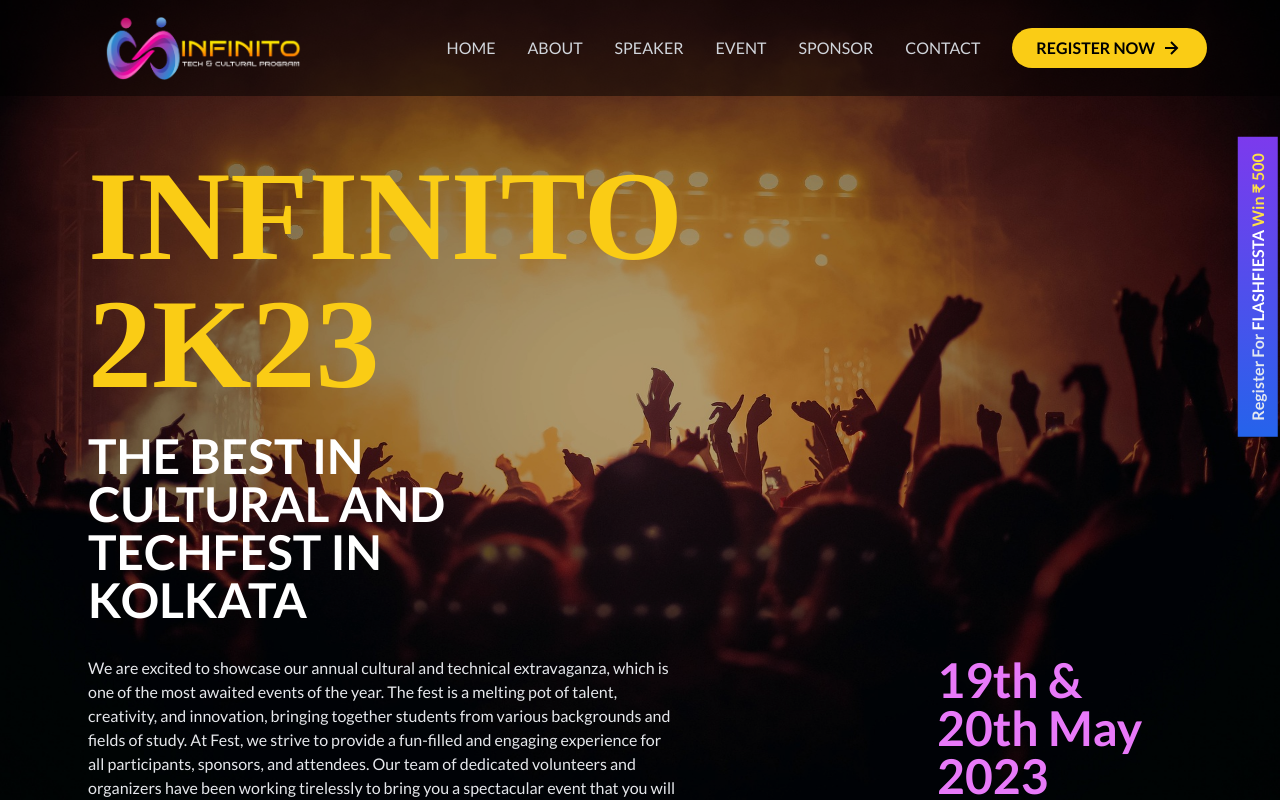
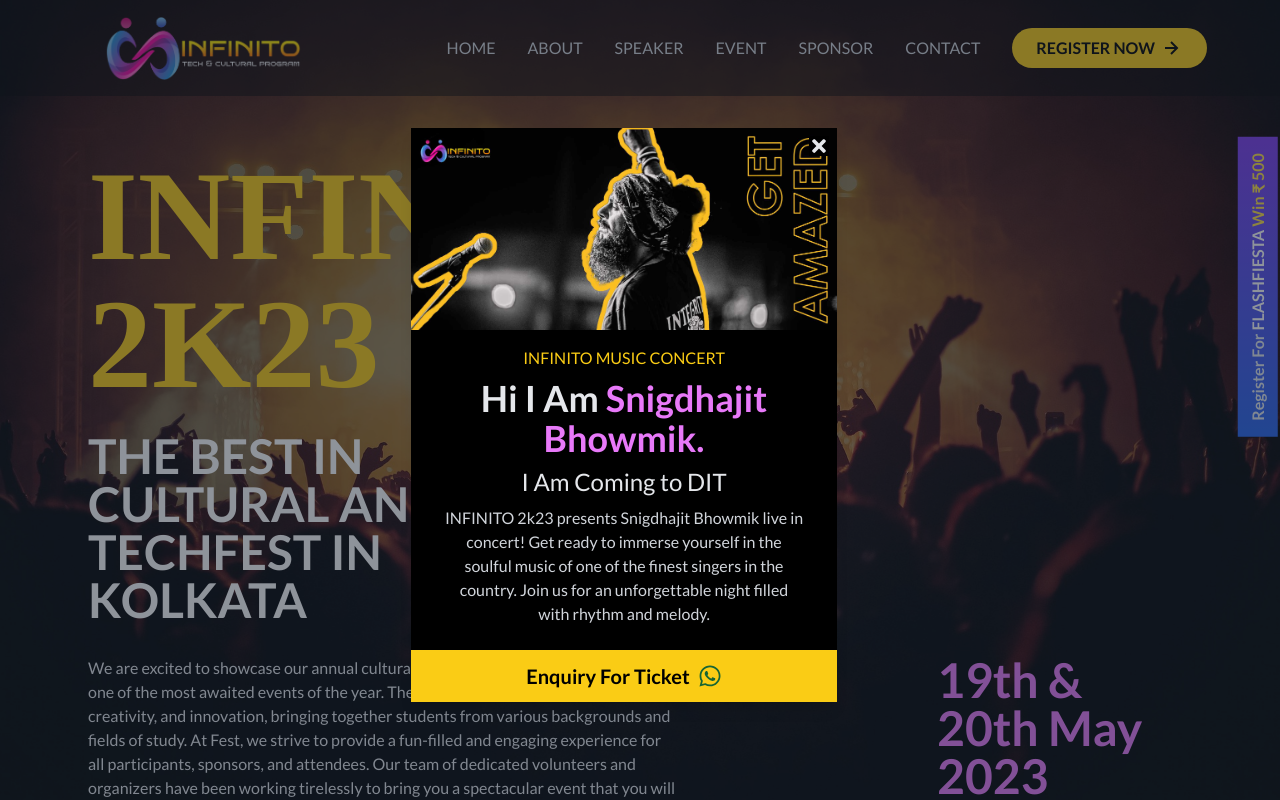
Before and after one commit to snahashisk/infinito2k24, a React (Create React App) app: page / in a window 1280 px wide. Shown: the top 800 px of the page. Built offline with nearby package versions, Linux system fonts and the light colour scheme; a web font is replaced by a local one.

Commit message:
added music concert

```diff
--- /dev/null
+++ b/src/components/Modal.jsx
@@ -0,0 +1,70 @@
+import React, { useState } from "react";
+import { FaTimes, FaWhatsapp } from "react-icons/fa";
+import singerPhoto from "../images/singerPhoto.jpg";
+
+function Modal() {
+  const [isShown, setIsShown] = useState(true);
+
+  const handleClose = () => {
+    setIsShown(false);
+  };
+
+  const openWhatsapp = () => {
+    const number = "8905671436";
+    const message = encodeURIComponent(
+      "Hi, I'm interested in attending the Snigdhajit Bhowmik music concert at INFINITO 2k23. Can you please let me know if tickets are still available and how much they cost? Thank you."
+    );
+    const url = `https://wa.me/${number}?text=${message}`;
+    window.open(url, "_blank");
+    setIsShown(false);
+  };
+
+  return (
+    isShown && (
+      <>
+        <div className="fixed inset-0 bg-gray-800 bg-opacity-50 z-40"></div>
+        <div className="bg-white fixed lg:w-1/3 lg:top-32 top-1/4 lg:right-1/3 mx-4 rounded-md shadow-lg z-50 ">
+          <button
+            className="absolute top-2 right-2 text-gray-600 hover:text-gray-800 focus:outline-none"
+            onClick={handleClose}
+          >
+            <FaTimes className="text-gray-200 text-xl bg-black" />
+          </button>
+          <div>
+            <div className="w-full overflow-hidden p-0 m-0">
+              <img
+                src={singerPhoto}
+                alt="Singdhajit Bhowmick"
+                className="h-1/6 p-0 m-0"
+              />
+            </div>
+
+            <div className="bg-black text-gray-200 p-0 text-center pt-4 flex flex-col gap-2">
+              <h1 className="text-yellow-400">INFINITO MUSIC CONCERT</h1>
+              <h2 className="text-4xl font-semibold">
+                Hi I Am{" "}
+                <span className="text-fuchsia-400">Snigdhajit Bhowmik. </span>
+              </h2>
+              <h2 className="text-2xl">I Am Coming to DIT</h2>
+              <p className="text-gray-300 px-8 pb-4">
+                INFINITO 2k23 presents Snigdhajit Bhowmik live in concert! Get
+                ready to immerse yourself in the soulful music of one of the
+                finest singers in the country. Join us for an unforgettable
+                night filled with rhythm and melody.
+              </p>
+              <button
+                className="bg-yellow-400 text-black py-3 text-xl font-semibold w-full flex justify-center items-center gap-2"
+                onClick={openWhatsapp}
+              >
+                Enquiry For Ticket{" "}
+                <FaWhatsapp className="text-green-800 text-2xl" />
+              </button>
+            </div>
+          </div>
+        </div>
+      </>
+    )
+  );
+}
+
+export default Modal;
--- a/src/pages/Home.jsx
+++ b/src/pages/Home.jsx
@@ -1,6 +1,7 @@
 import React from "react";
 import mainImgae from "../images/image-1.jpg";
 import mainBg from "../images/main-bg.jpg";
+import Modal from "../components/Modal";
 import { BiRightArrowAlt } from "react-icons/bi";
 
 const Home = () => {
@@ -17,6 +18,7 @@
 
   return (
     <div className="w-full lg:h-screen relative font-sans lg:bg-black lg:bg-opacity-30 md:bg-opacity-30 pb-8 pt pt-24">
+      <Modal />
       <button
         className="lg:py-2 py-1 lg:px-4 px-3 m-0 bg-gradient-to-r from-blue-600 to-violet-600 text-white font-medium lg:font-bold absolute lg:-right-32 -right-32 top-1/4 lg:top-1/3 -rotate-90"
         onClick={() =>
```
Also changed, not shown: src/images/singerPhoto.jpg (added).
